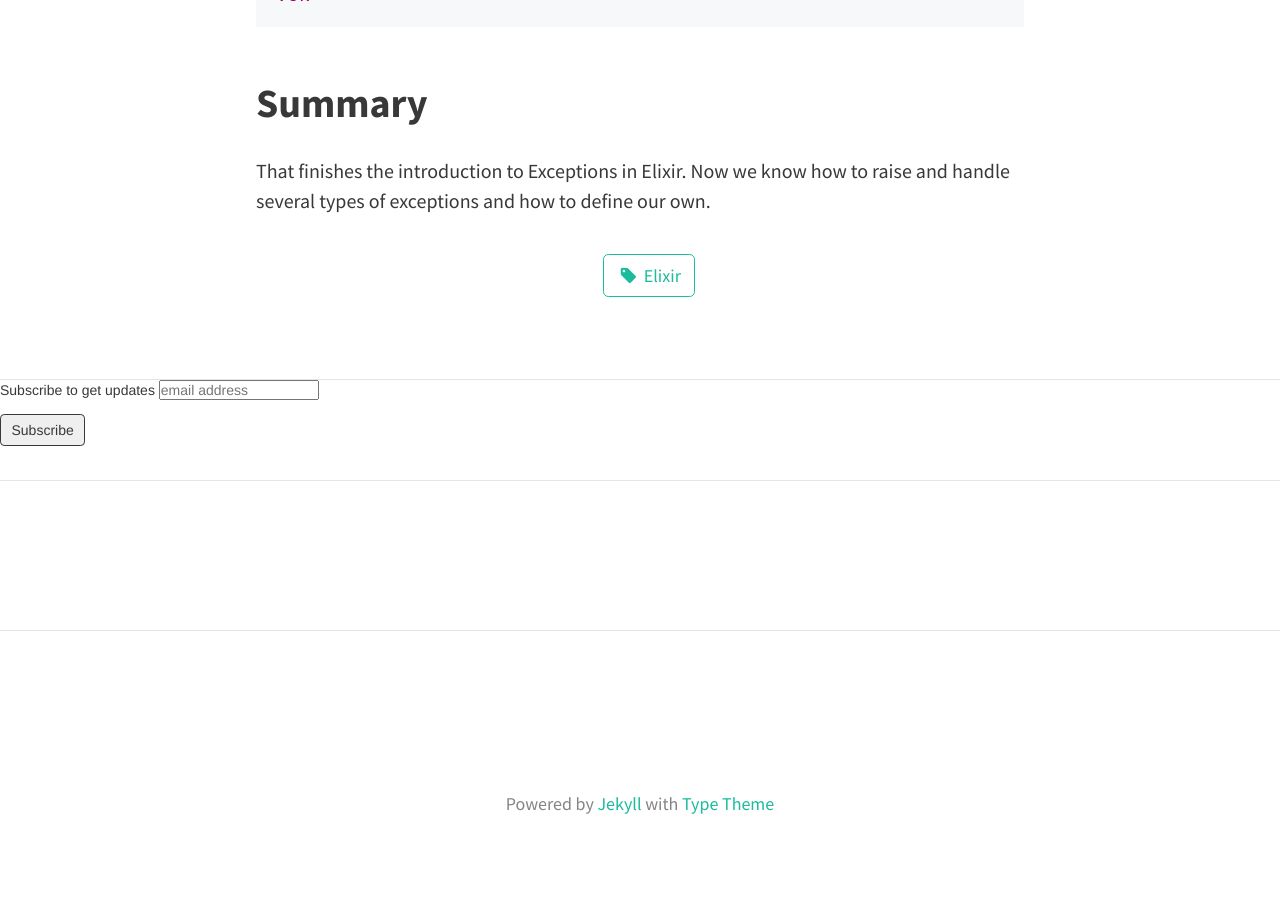
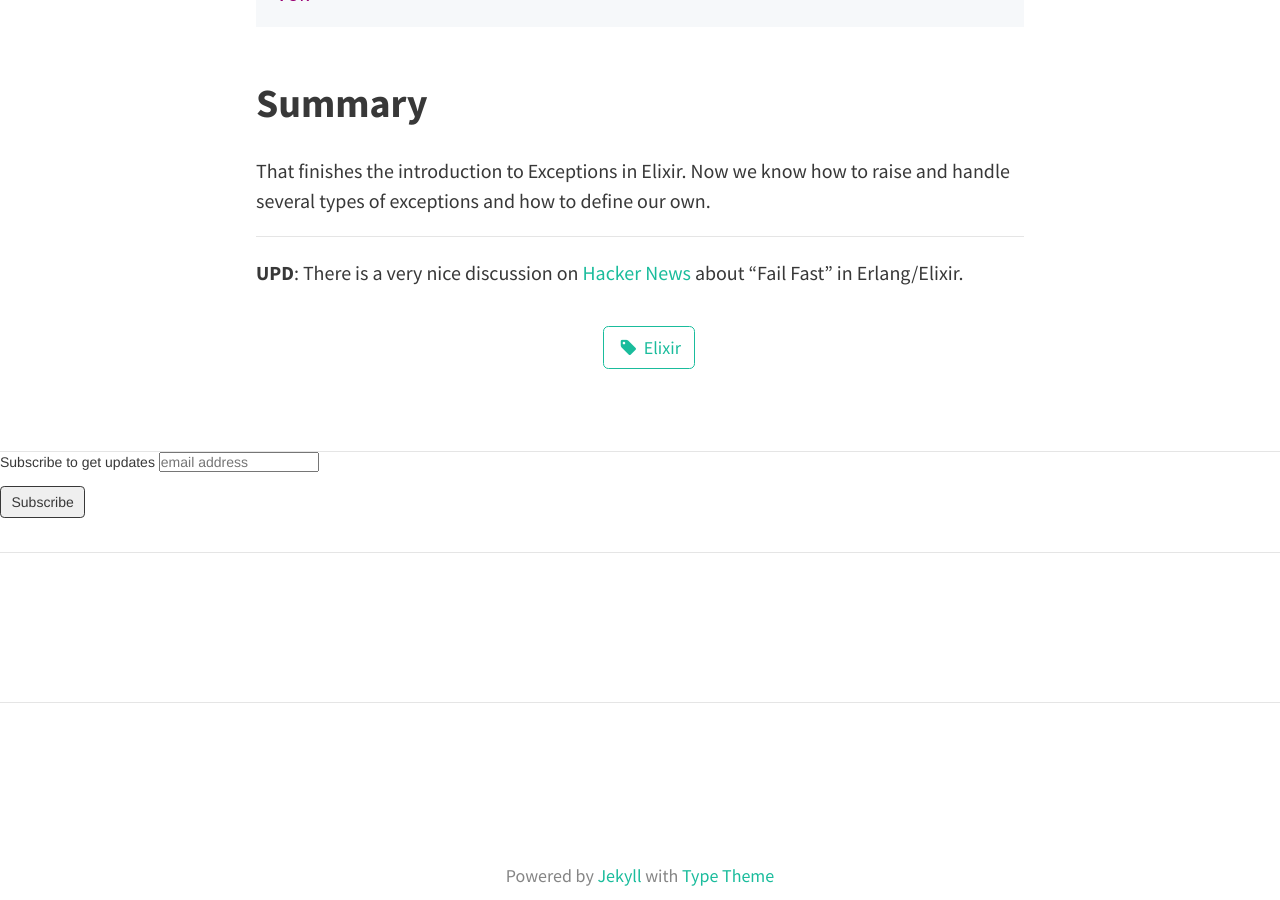
Before and after one commit to elfenlaid/ck3g.github.io, a Jekyll site: the page built from _posts/2017-11-19-exceptions-in-elixir.md, in a window 1280 px wide and 900 px high, scrolled down 3884 px. Built offline with Jekyll 4.4.1, drawn with Linux system fonts in a browser that asks for light colours; nearby versions of some CDN libraries; comment, search, counter and statistics services are not loaded.

Commit message:
Add link to Hacker News about Fail fast

```diff
--- a/_posts/2017-11-19-exceptions-in-elixir.md
+++ b/_posts/2017-11-19-exceptions-in-elixir.md
@@ -135,3 +135,7 @@ General failure: Something special went wrong
 ## Summary
 
 That finishes the introduction to Exceptions in Elixir. Now we know how to raise and handle several types of exceptions and how to define our own.
+
+<hr />
+
+**UPD**: There is a very nice discussion on [Hacker News](https://news.ycombinator.com/item?id=15734207) about "Fail Fast" in Erlang/Elixir.
```
